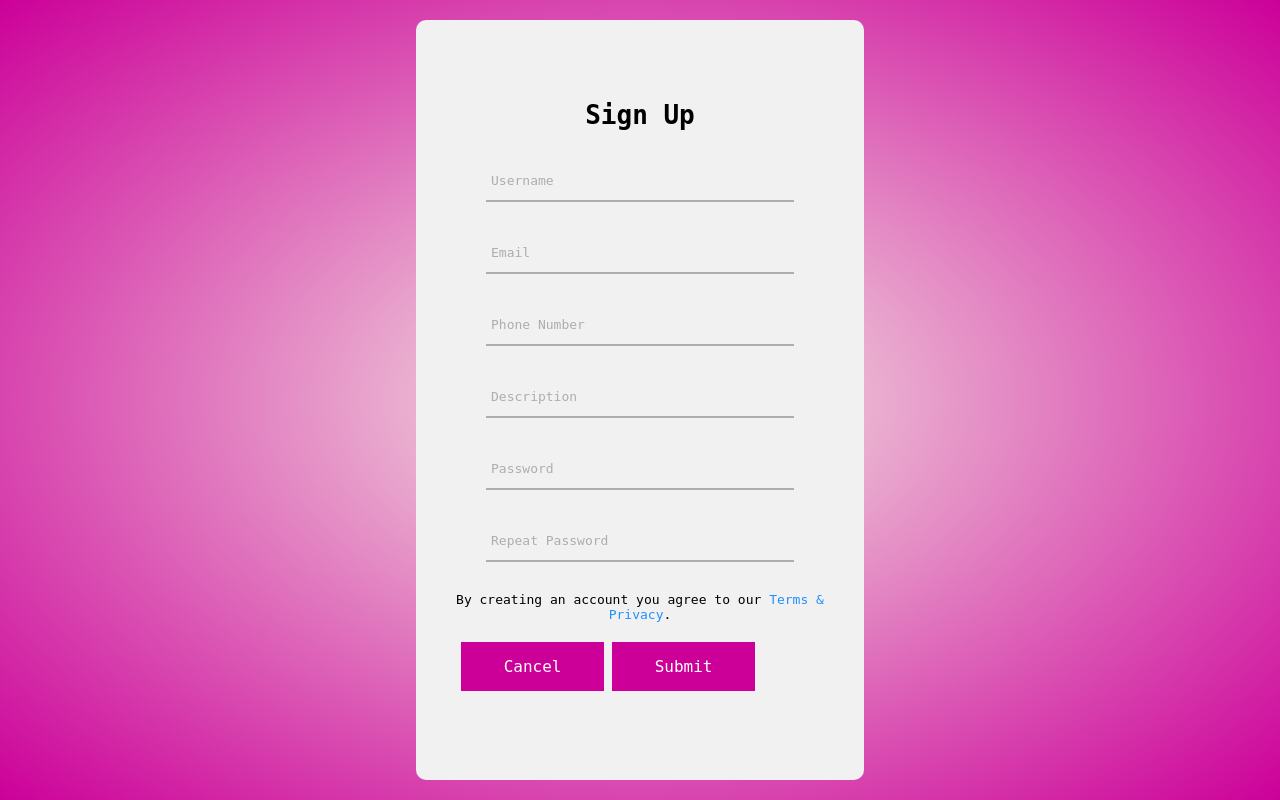
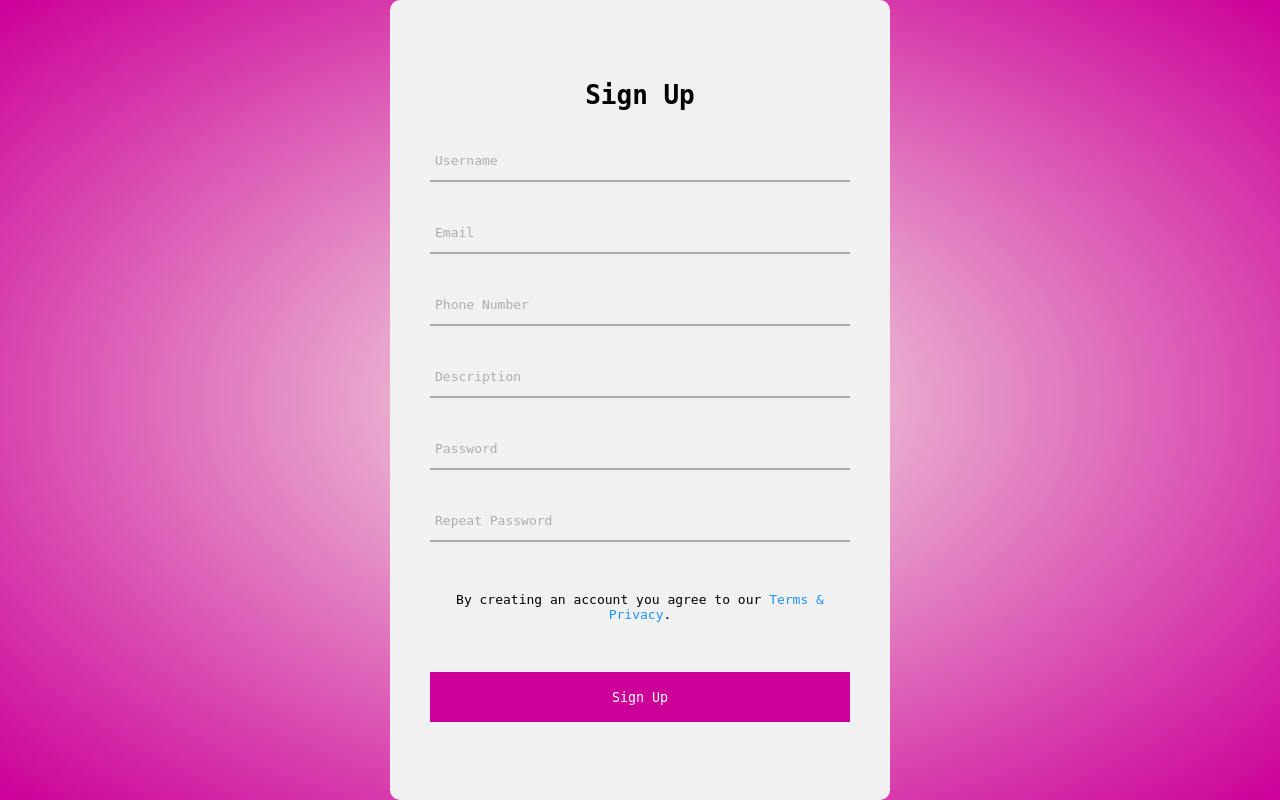
Before and after one commit to SanyaGandhi/Online-personal-diary, a PHP site: page /Online-personal-diary/signup-form/index.php in a window 1280 px wide. Run offline with PHP 8.4, Linux system fonts and the light colour scheme.

Commit message:
Javascript added to Sign Up and Login pages

```diff
--- a/home.php
+++ b/home.php
@@ -223,7 +223,7 @@ body {
 </div>
 <div class="header" >
   <h1>Welcome to your personalized web diary!!</h1>
-  <button>Create account</button>
+  <button onclick="window.location.href = 'signup-form/index.php';">Create account</button>
   <!-- <a href="signup-form\signup.php" class="button">Create Account</a> -->
 </div>
 <!-- <div style="background-color: black;" heigth="50">
--- a/posts/create.php
+++ b/posts/create.php
@@ -64,9 +64,9 @@
     <script>
         CKEDITOR.replace( 'body' );
     </script><br><br>
-    <div class="sbmt-btn">
+
     <input class="btn" type = "submit" name = "submit">
-    </div>
+
     </form>
 
 </body>
--- a/signup-form/css/style.css
+++ b/signup-form/css/style.css
@@ -9,15 +9,14 @@
 body
 {
   min-height: 100vh;
-  background: #DCE35B;  /* fallback for old browsers */
-background: -webkit-radial-gradient(#F4e9e2, #cc0099);  /* Chrome 10-25, Safari 5.1-6 */
-background: radial-gradient( #F4e9e2, #cc0099); /* W3C, IE 10+/ Edge, Firefox 16+, Chrome 26+, Opera 12+, Safari 7+ */
+background: -webkit-radial-gradient(#F4e9e2, #cc0099);
+background: radial-gradient( #F4e9e2, #cc0099);
 }
 
-.container
+.signup-form
 {
-width: 35%;
-height: 95%;
+  width: 500px;
+  height:800px;
 background: #f1f1f1;
 padding: 80px 40px;
 border-radius: 10px;
@@ -28,8 +27,7 @@ transform: translate(-50%,-50%);
 
 }
 
-.sign h1{
-
+.signup-form h1{
   text-align: center;
   margin-bottom: 20px;
 }
@@ -38,7 +36,7 @@ transform: translate(-50%,-50%);
 .txtbx{
 border-bottom: 2px solid #adadad;
 position: relative;
-margin: 30px;
+margin: 30px 0;
 }
 
 .txtbx input{
@@ -67,64 +65,31 @@ transition: .5s;
 content: '';
 position: absolute;
 width: 0%;
- height: 2px;
- background: #DCE35B;
-background: -webkit-linear-gradient(to right, #45B649, #DCE35B);
-background: linear-gradient(to right, #45B649, #DCE35B);
+height: 2px;
 transition: .5s;
-
 }
 
-.column {
-  float: left;
-  width: 50%;
-  padding: 5px;
-  cursor: pointer;
-  position: relative;
-  background: #eee;
-  font-size: 13px;
-  transition: 0.2s;
-
-  /* make the list items unselectable */
-  -webkit-user-select: none;
-  -moz-user-select: none;
-  -ms-user-select: none;
-  user-select: none;
+.focus + span::before{
+  top: -5px;
+}
+.focus + span::after{
+  width: 100%;
 }
 
-.column:hover{
-
-  background: #ddd;
+.signup-form p{
+  margin-top: 50px;
+  text-align: center;
 }
 
-.terms p{
-  text-align: center;
+.signupbtn{
+  display: block;
+  width: 100%;
+  height: 50px;
+  border: none;
+  background:#cc0099;
+  background-size: 200%;
+  color: #fff;
+  outline: none;
+  cursor: pointer;
+  margin-top:35px;
 }
-.cancelbtn
-{
-  background-color: #cc0099; /* Green */
-  border: none;
-  color: white;
-  padding: 15px 32px;
-  text-align: center;
-  text-decoration: none;
-  display: inline-block;
-  font-size: 16px;
-  width:40%;
-
-}
-.signupbtn{
-  background-color: #cc0099; /* Green */
-  border: none;
-  color: white;
-  padding: 15px 32px;
-  text-align: center;
-  text-decoration: none;
-  display: inline-block;
-  font-size: 16px;
-  width: 40%;
-}
-
-.btns{
- margin:5px 5px 5px;
-}
--- a/signup-form/index.php
+++ b/signup-form/index.php
@@ -2,63 +2,75 @@
 <html lang="en" dir="ltr">
   <head>
     <link rel="stylesheet" href="css/style.css">
+
     <meta charset="utf-8">
     <title>SignUp</title>
+    <script src="https://cdnjs.cloudflare.com/ajax/libs/jquery/3.4.1/jquery.min.js" charset="utf-8"></script>
   </head>
   <body>
 
-<form action="signup.php" method = "post">
-
-<div class="container sign">
+<form class="signup-form" action="signup.php" method = "post">
 
 <h1>Sign Up</h1>
 
 <div class="txtbx">
-  <span data-placeholder="Username"></span>
-  <input type="text" name="username" required>
+<input type="text" name="username" required>
+<span data-placeholder="Username"></span>
+
 </div>
 
 <div class="txtbx">
-  <span data-placeholder="Email"></span>
-  <input type="text" name="email" required>
-</div>
-<div class="txtbx">
-  <span data-placeholder="Phone Number"></span>
-  <input type="text" name="PhoneNumber" required>
+<input type="text" name="email" required>
+<span data-placeholder="Email"></span>
+
 </div>
 
 
 <div class="txtbx">
-  <span data-placeholder="Description"></span>
-  <input type="text" name="Description" required>
+<input type="text" name="PhoneNumber" required>
+<span data-placeholder="Phone Number"></span>
 </div>
 
 
 <div class="txtbx">
-  <span data-placeholder="Password"></span>
-  <input type="password" name="password_1" required>
+<input type="text" name="Description" required>
+  <span data-placeholder="Description"></span>
+
 </div>
 
 
 <div class="txtbx">
-  <span data-placeholder="Repeat Password"></span>
-  <input type="password" name="password_2" required>
-</div>
-
-
-<div class="terms">
-<p>By creating an account you agree to our <a href="#" style="color:dodgerblue">Terms & Privacy</a>.</p><br>
-</div>
-
-<div class="btns">
-      <button type="button" class="cancelbtn">Cancel</button>
-      <button type="submit" class="signupbtn" name="signupbtn">Submit</button>
-</div>
+<input type="password" name="password_1" required>
+<span data-placeholder="Password"></span>
 
 </div>
 
 
+<div class="txtbx">
+<input type="password" name="password_2" required>
+<span data-placeholder="Repeat Password"></span>
+
+</div>
+
+<p>By creating an account you agree to our <a href="#" style="color:dodgerblue">Terms & Privacy</a>.</p><br>
+
+
+<input type="submit" class="signupbtn" name="signupbtn" value="Sign Up">
+
 </form>
+
+<script type="text/javascript">
+
+$(".txtbx input").on("focus", function (){
+  $(this).addClass("focus");
+});
+
+$(".txtbx input").on("blur", function (){
+  if($(this).val() == "")
+  $(this).removeClass("focus");
+});
+
+</script>
 
 </body>
 </html>
```
Also changed, not shown: login-form/css/style.css (+23 -31 lines), login-form/index.php (+25 -10 lines), posts/style.css (+8 -7 lines).
